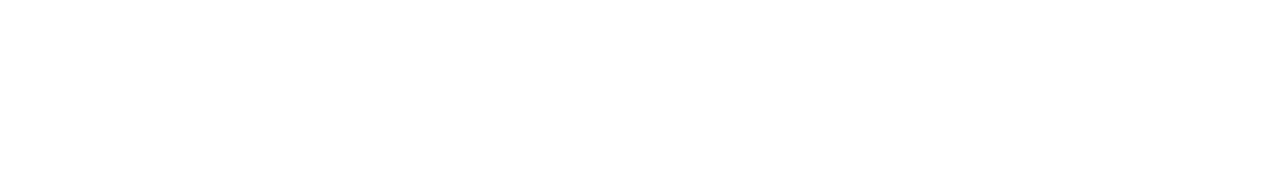
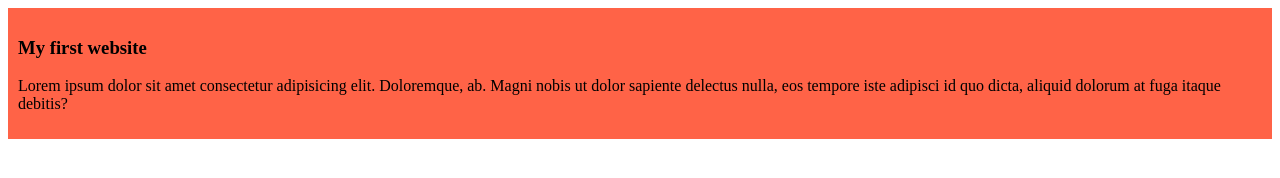
Before and after one commit to mdsihaburrahman/my-shelly-coop-repo, a plain HTML site: page index.html in a window 1280 px wide. Drawn offline with Linux system fonts and the light colour scheme.

Commit message:
added my first blog

```diff
--- a/index.html
+++ b/index.html
@@ -4,8 +4,13 @@
     <meta charset="UTF-8">
     <meta name="viewport" content="width=device-width, initial-scale=1.0">
     <title>Sheldon Cooper</title>
+    <link rel="stylesheet" href="styles/blog.css">
 </head>
 <body>
+    <div>
+    <h3>My first website</h3>
+    <p>Lorem ipsum dolor sit amet consectetur adipisicing elit. Doloremque, ab. Magni nobis ut dolor sapiente delectus nulla, eos tempore iste adipisci id quo dicta, aliquid dolorum at fuga itaque debitis?</p>
+    </div>
 
 </body>
 </html>
--- /dev/null
+++ b/styles/blog.css
@@ -0,0 +1,4 @@
+div{
+    background-color: tomato;
+    padding: 10px;
+}
```
